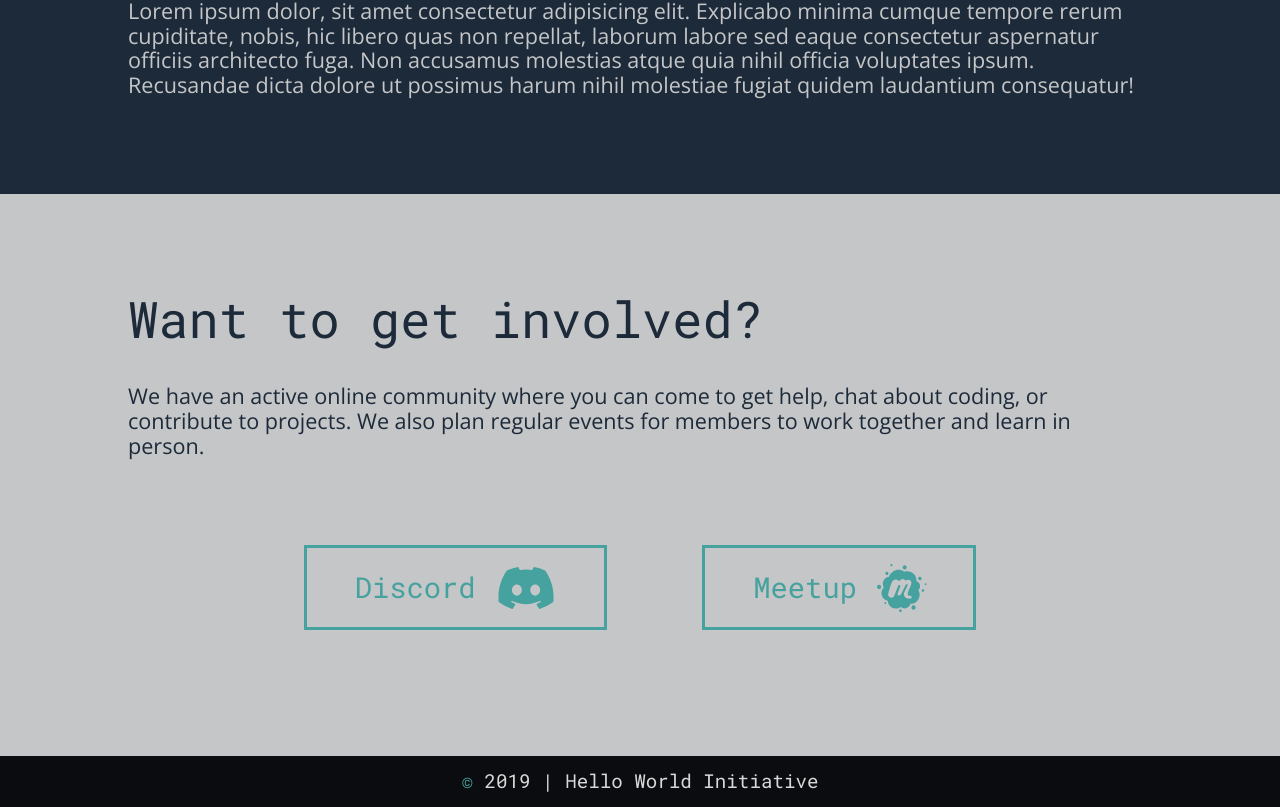
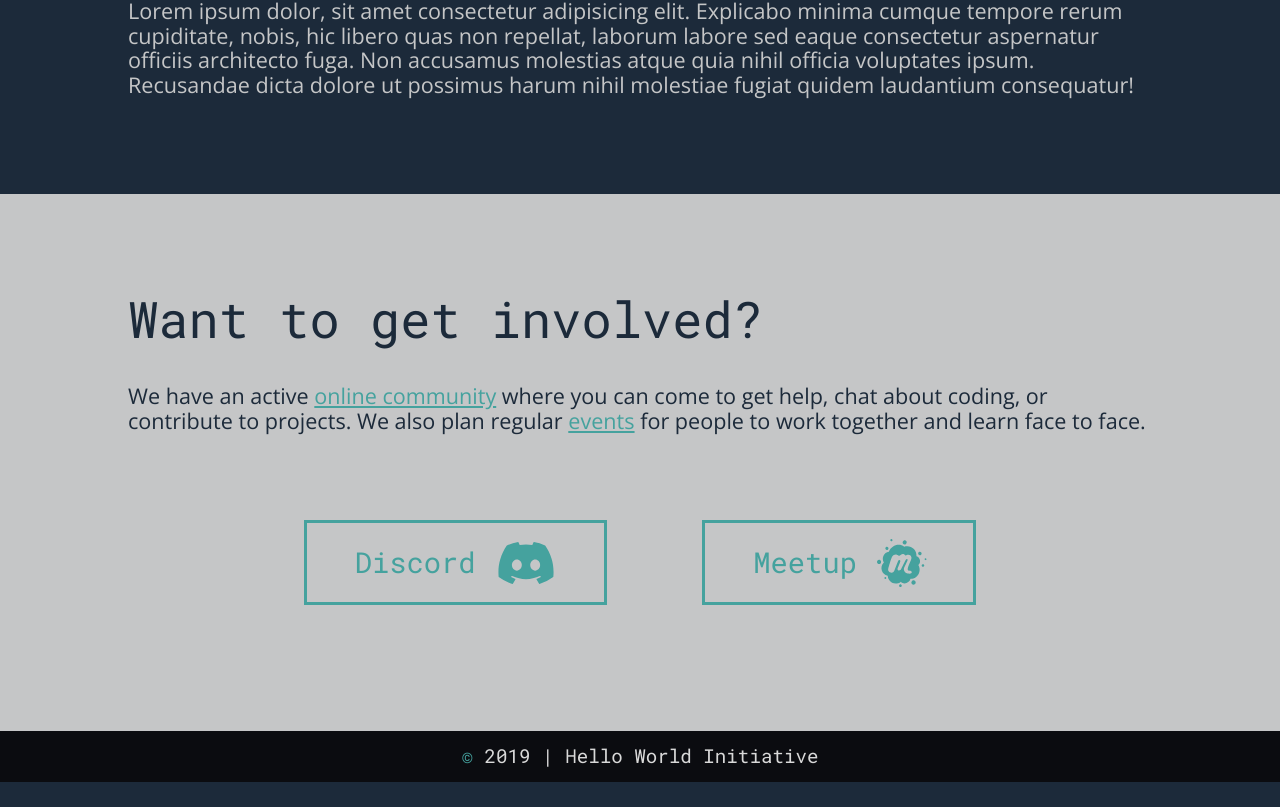
Before and after one commit to hello-world-initiative/hello-world-initiative, a React (Create React App) app: page /about in a window 1280 px wide. Shown: the part 1567-2374 px from the top of the page. After the commit the page ends 2349 px from the top, so only its background shows below. Built offline with nearby package versions, Linux system fonts and the light colour scheme.

Commit message:
Put content back on /about bottom due to linking issue

```diff
--- a/src/data/pages.js
+++ b/src/data/pages.js
@@ -16,10 +16,6 @@ const pageData = {
         `Lorem ipsum dolor sit amet consectetur adipisicing elit. Consectetur recusandae dolore culpa. Eligendi odit sint ut architecto similique dicta tempore soluta laborum pariatur numquamobcaecati natus id beatae maxime praesentium dolorum, blanditiis repudiandae minima in molestiae a, dolorem nemo doloribus? Rerum dignissimos totam velit unde quasi, enim error nisi nobis?`,
         `Lorem ipsum dolor, sit amet consectetur adipisicing elit. Explicabo minima cumque tempore rerum cupiditate, nobis, hic libero quas non repellat, laborum labore sed eaque consectetur aspernatur officiis architecto fuga. Non accusamus molestias atque quia nihil officia voluptates ipsum. Recusandae dicta dolore ut possimus harum nihil molestiae fugiat quidem laudantium consequatur!`
       ]
-    },
-    bottom: {
-      heading: 'Want to get involved?',
-      body: `We have an active online community where you can come to get help, chat about coding, or contribute to projects. We also plan regular events for members to work together and learn in person.`
     }
   },
   community: {
--- a/src/pages/About.js
+++ b/src/pages/About.js
@@ -46,9 +46,14 @@ const About = () => {
         <Section color="light">
           <Article>
             <AlternateHeading position="left">
-              {about.bottom.heading}
+              Want to get involved?
             </AlternateHeading>
-            <p>{about.bottom.body}</p>
+            <p>
+              We have an active <Link to="/community">online community</Link>{' '}
+              where you can come to get help, chat about coding, or contribute
+              to projects. We also plan regular <Link to="/events">events</Link>{' '}
+              for people to work together and learn face to face.
+            </p>
           </Article>
           <div className="linkButton-container">
             <LinkButton
```
